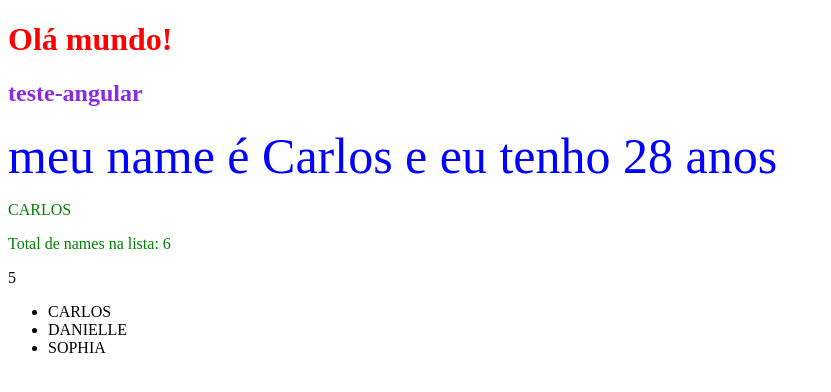
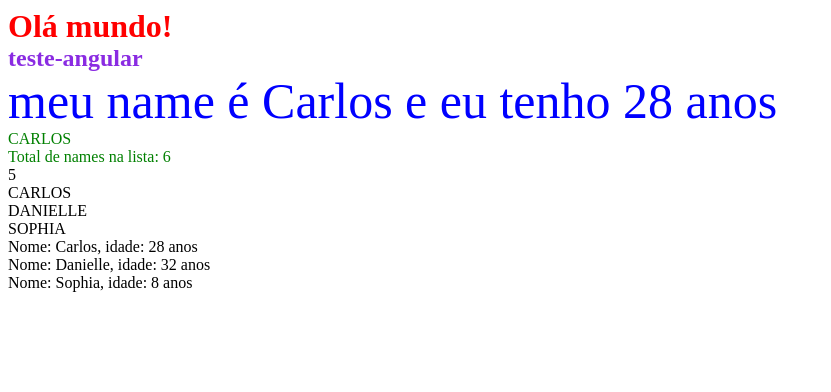
Before and after one commit to CarlosAmorim94/Angular, an Angular app: page / in a window 1280 px wide. Shown: the top 392 px of the page, without its empty margins (0-831 px from the left). Built offline with nearby package versions, Linux system fonts and the light colour scheme.

Commit message:
learning Angular13 again

```diff
--- a/src/app/app.component.css
+++ b/src/app/app.component.css
@@ -1,3 +1,9 @@
+* {
+  margin: 0;
+  padding: 0;
+  box-sizing: border-box;
+}
+
 h1 {
   color: red;
 }
--- a/src/app/app.component.html
+++ b/src/app/app.component.html
@@ -17,3 +17,11 @@
   </li>
 
 </ul>
+
+<ul>
+
+  <li *ngFor=" let item of people">
+    Nome: {{ item.name}}, idade: {{ item.age}} anos
+  </li>
+
+</ul>
--- a/src/app/app.component.ts
+++ b/src/app/app.component.ts
@@ -5,12 +5,19 @@ import { Component } from '@angular/core';
   templateUrl: './app.component.html',
   styleUrls: ['./app.component.css']
 })
+
 export class AppComponent {
   title = 'teste-angular'
   name = 'Carlos'
-  idade= 28
+  idade = 28
 
-  names = ['carlos', 'danielle', 'sophia']
+  names = ['Carlos', 'Danielle', 'Sophia']
 
   nameMan= this.names[0].toUpperCase()
+
+  people = [
+    {name: 'Carlos', age: 28},
+    {name: 'Danielle', age: 32},
+    {name: 'Sophia', age: 8}
+  ]
 }
```
